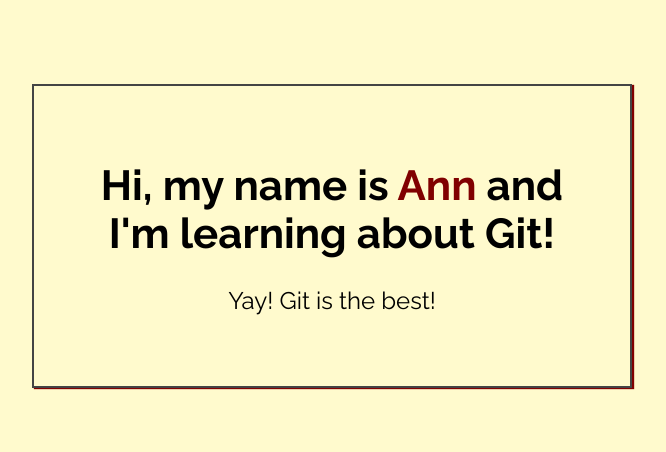
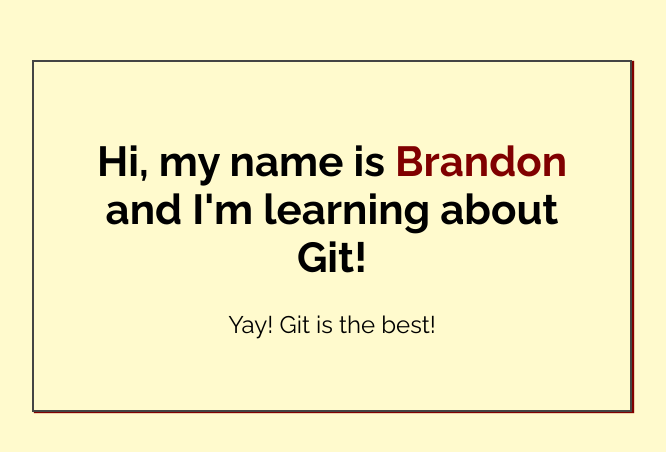
Before and after one commit to tye001/Seasons-lawn, a plain HTML site: page index.html in a window 1280 px wide. Shown: the part 164-616 px from the top of the page, without its empty margins (308-974 px from the left). Drawn offline with Linux system fonts and the light colour scheme.

Commit message:
added name to index.html

```diff
--- a/index.html
+++ b/index.html
@@ -14,7 +14,7 @@
 <body>
 
     <div class="greeting">
-        <h1>Hi, my name is <span class="highlight">Ann</span> and I'm learning about Git! </h1>
+        <h1>Hi, my name is <span class="highlight">Brandon</span> and I'm learning about Git! </h1>
 
         <p>Yay! Git is the best!</p>
     </div>
```
